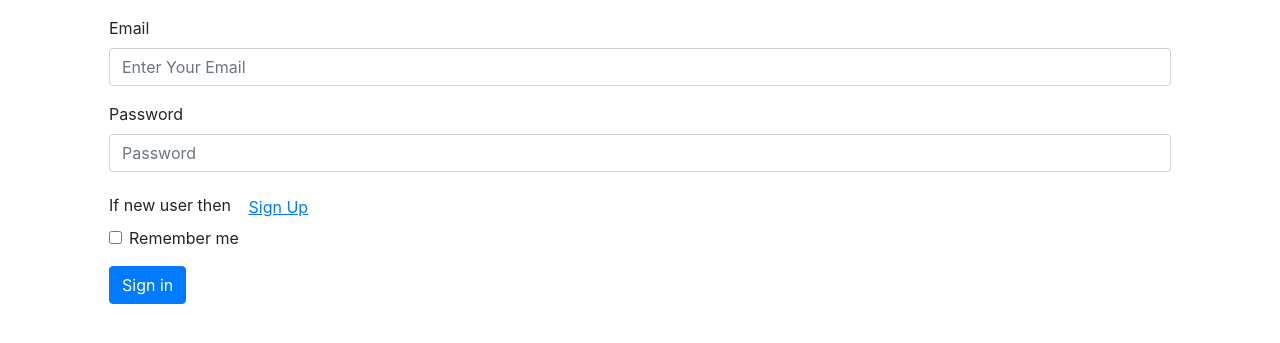
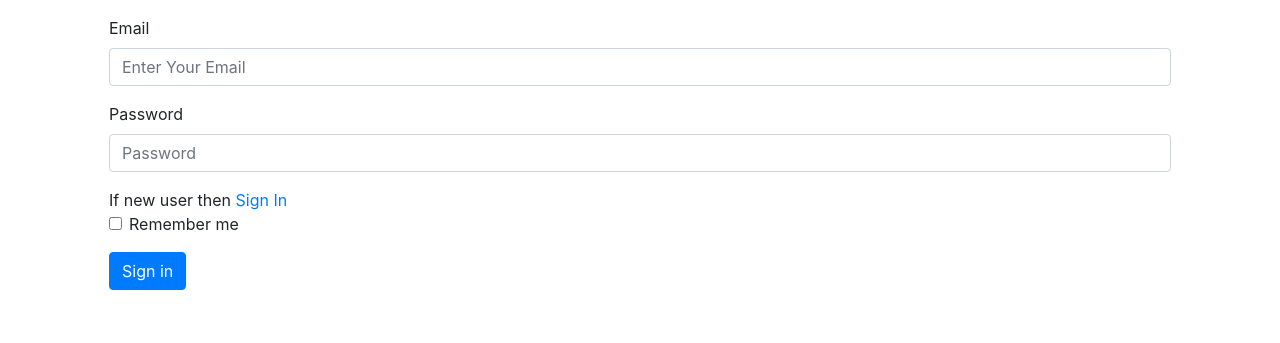
Before and after one commit to priyanshu2015/Ecommerce-Website, a Django app: page /shop/handleLoginEmail/ in a window 1280 px wide. Shown: the part 56-399 px from the top of the page. Run offline with Django 3.2, Linux system fonts and the light colour scheme; some libraries are stand-ins or nearby versions.

Commit message:
adding register url in login

```diff
--- a/shop/templates/shop/loginemail.html
+++ b/shop/templates/shop/loginemail.html
@@ -24,8 +24,7 @@
     </div>
     <div>
         If new user then<span>
-            <button type="button" class="btn btn-link" data-toggle="modal"
-                data-target="#signupModal" data-dismiss="modal"><u>Sign Up</u></button></span>
+            <a href="{% url "shop:register" %}">Sign In</a></span>
     </div>
     <div class="form-group">
         <div class="form-check">
--- a/shop/templates/shop/register.html
+++ b/shop/templates/shop/register.html
@@ -41,7 +41,7 @@
   <div class="container">
     <main class="form-signin">
       <form method="POST" onsubmit="{% url "shop:register" %}">{% csrf_token %}
-        <h1 class="brand-name">My Awesome Cart</h1>
+        <h1 class="brand-name">XYZ Ecommerce</h1>
         <h1 class="h3 mb-3 font-weight-normal">Please Sign Up</h1>
         {{ form.non_field_errors }}
         <label for="id_user_email" class="login-labels">Email Address*</label>
```
